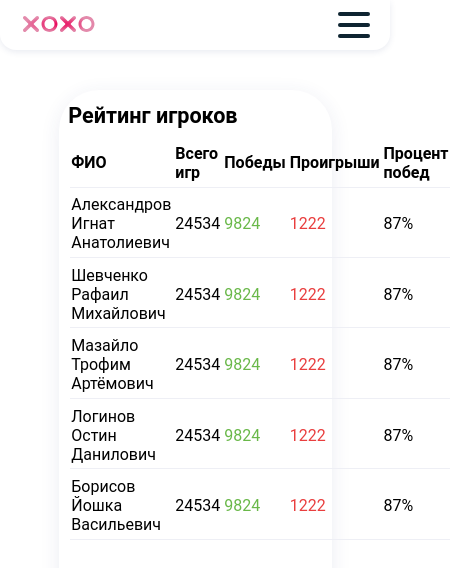
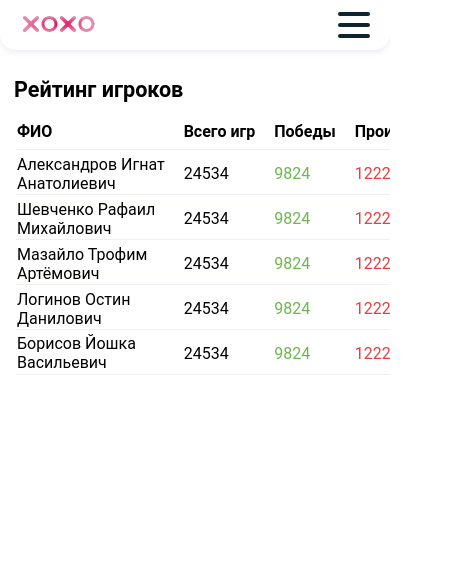
Before and after one commit to kl1mmm/tic-tac-toe-etagi, a Vue app: page /rating in a window 390 px wide. Shown: the top 568 px of the page, 452 px wide, since content can reach past the window. Built offline with nearby package versions, Linux system fonts and the light colour scheme.

Commit message:
Adapting for phones in work.

```diff
--- a/src/components/Pages/RatingPage.vue
+++ b/src/components/Pages/RatingPage.vue
@@ -19,7 +19,8 @@
             </thead>
             <tbody v-for="player in playersData" :key="player.ID">
             <tr>
-              <td class="row">{{ player.PlayerName }}</td>
+              <td class="row namingPC">{{ player.PlayerName }}</td>
+              <td class="row namingPhone" style="padding-right: 1em;">{{ player.PlayerName.slice(0, player.PlayerName.lastIndexOf(' ')) }}<br>{{ player.PlayerName.slice(player.PlayerName.lastIndexOf(' '), player.PlayerName.length) }}</td>
               <td class="row">{{ player.Games }}</td>
               <td class="row" style="color: #69B849;">{{ player.Wins }}</td>
               <td class="row" style="color: #E93E3E;">{{ player.Loses }}</td>
@@ -92,6 +93,7 @@ export default {
   height: 100vh;
   display: flex;
   flex-direction: column;
+  overflow: hidden;
 }
 
 .screen {
@@ -117,6 +119,10 @@ export default {
   line-height: 150%;
   margin-top: 4%;
   text-align: left;
+}
+
+.namingPhone {
+  display: none;
 }
 
 td, th {
@@ -151,4 +157,37 @@ tr {
     font-size: 1.35em;
   }
 }
+
+@media screen and (max-width: 905px) {
+  MyNavbar {
+    box-shadow: 0 2px 6px rgba(44, 57, 121, 0.1);
+    border-radius: 0 0 16px 16px;
+  }
+
+  .block {
+    width: 100%;
+    height: 98%;
+    box-shadow: none;
+    border-radius: 0;
+    margin-left: 1.75em;
+  }
+
+  .spreadSheet {
+    display: block;
+    overflow-x: auto;
+    white-space: nowrap;
+  }
+
+  th {
+    padding-right: 1em;
+  }
+
+  .namingPC {
+    display: none;
+  }
+
+  .namingPhone {
+    display: block;
+  }
+}
 </style>
```
